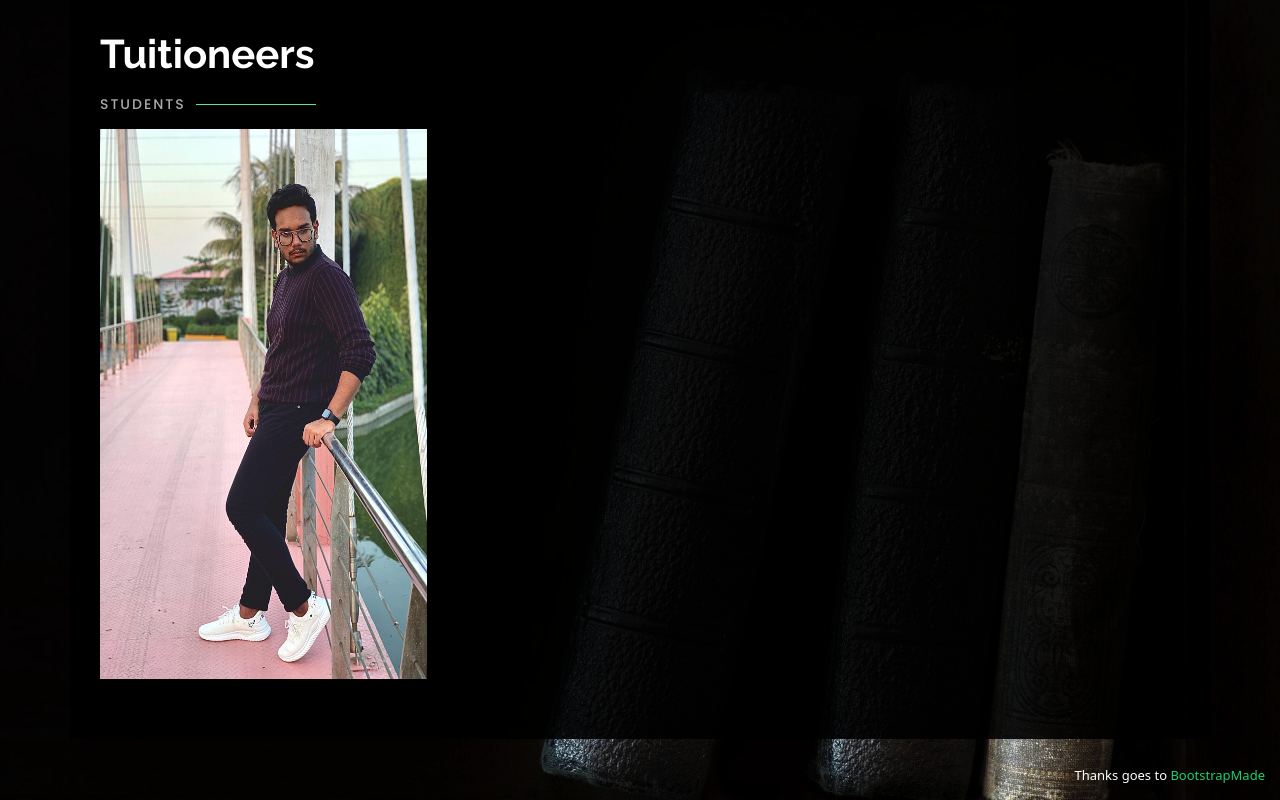
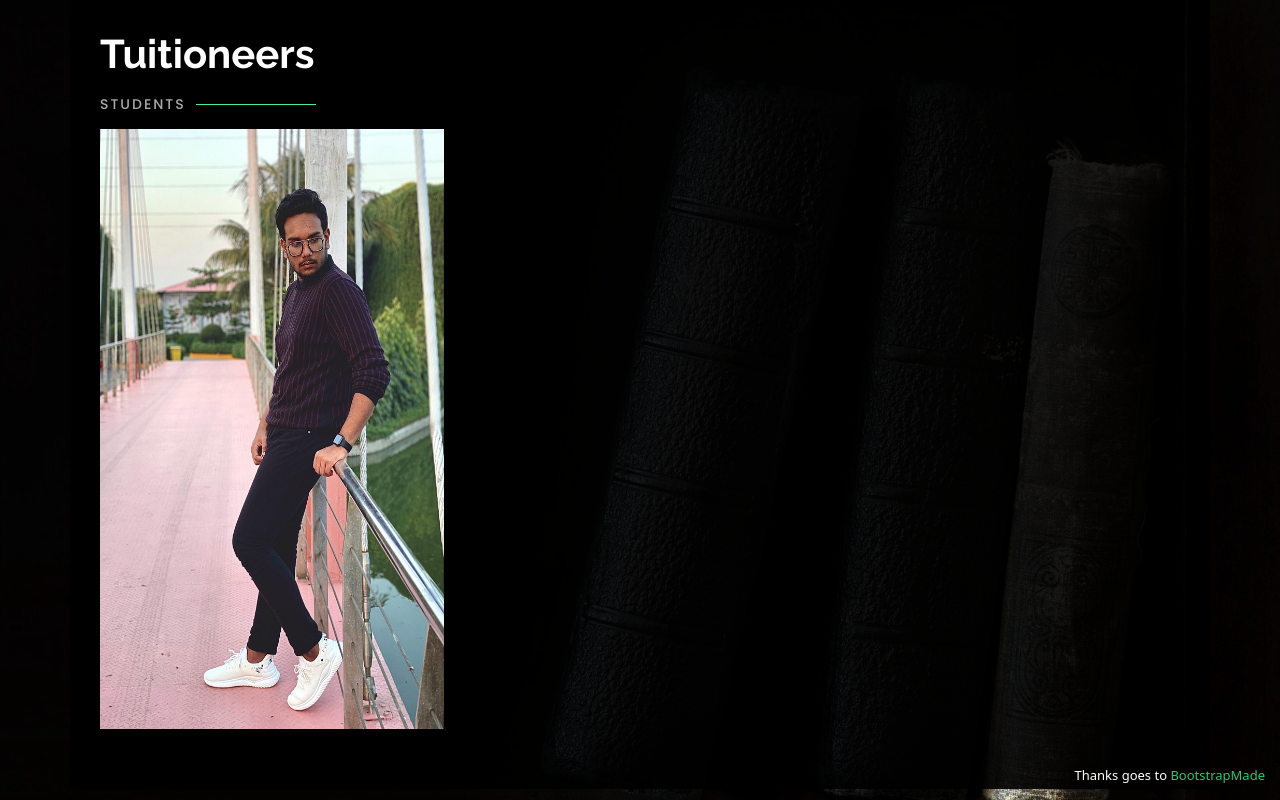
Before and after one commit to rh2975/tuitioneers, a Django app: page /teacher/1/ in a window 1280 px wide. Run offline with Django 3.2, Linux system fonts and the light colour scheme; data comes from the database, SQL or seed files in the repository; both versions use the stored data as it was after the commit; some libraries are stand-ins or nearby versions.

Commit message:
sec commit

```diff
--- a/ttnapp/static/css/additionals.css
+++ b/ttnapp/static/css/additionals.css
@@ -1,4 +1,26 @@
 .sub-image:hover {
-    opacity: 0.7;
-    cursor: pointer;
+  opacity: 0.7;
+  cursor: pointer;
+}
+
+.resp {
+  width: 100%;
+  height: 700px;
+}
+
+@media (max-width: 992px) {
+  .resp {
+    width: 60%;
   }
+}
+
+.resp2 {
+  /* width: 95%; */
+  height: 600px;
+}
+
+@media (max-width: 992px) {
+  .resp2 {
+    width: 80%;
+  }
+}
--- a/ttnapp/templates/home.html
+++ b/ttnapp/templates/home.html
@@ -37,9 +37,9 @@
           {% for teacher in teachers %}
             <div class="col-lg-5 col-md-6 portfolio-item filter-app">
               <div class="portfolio-wrap" onclick="window.location.href='{% url 'teacher' teacher.id %}'">
-                {% comment %} <img src="{{ teacher.details.pic.url }}" class="img-fluid" alt="" style="height: 700px; width: 100%;"> {% endcomment %}
-                {% if teacher.id == 1 %}<img src="{% static 'img/uploads/368-kakashi.png' %}" class="img-fluid" alt="" style="height: 700px; width: 100%;">
-                {% elif teacher.id == 2 %}<img src="{% static 'img/uploads/368-kakashi_Wco31Ty.jpg' %}" class="img-fluid" alt="" style="height: 700px; width: 100%;">
+                {% comment %} <img src="{{ teacher.details.pic.url }}" class="img-fluid resp" alt=""> {% endcomment %}
+                {% if teacher.id == 1 %}<img src="{% static 'img/uploads/368-kakashi.png' %}" class="img-fluid resp" alt="">
+                {% elif teacher.id == 2 %}<img src="{% static 'img/uploads/368-kakashi_Wco31Ty.jpg' %}" class="img-fluid resp" alt="">
                 {% endif %}
                 <div class="portfolio-info">
                   <h3>{{ teacher.details.name }}</h3>
--- a/ttnapp/templates/subject_exams.html
+++ b/ttnapp/templates/subject_exams.html
@@ -22,7 +22,7 @@
 
         {% for exam in exams %}
           <div class="">
-            <div class="col-lg-2 col-md-6 sub-image">
+            <div class="col-lg-6 col-md-6 sub-image">
               <div class="" onclick="window.location.href='{% url 'subject_marks' student.id subject.id exam.id %}'">
                 <!-- <div class="icon"><i class="bx bxl-dribbble"></i></div> -->
                 <!-- <div class="icon"><img src="{{ exam.pic.url }}" alt="{{ exam.name }}" height="100%;" width="100%;"></div> -->
--- a/ttnapp/templates/teacher_students.html
+++ b/ttnapp/templates/teacher_students.html
@@ -17,11 +17,11 @@
           {% for student in students %}
             <div class="col-lg-4 col-md-6 portfolio-item filter-app">
               <div class="portfolio-wrap" onclick="window.location.href='{% url 'student' student.id %}'">
-                {% comment %} <img src="{{ student.details.pic.url }}" class="img-fluid" alt="" style="height: 580px;"> {% endcomment %}
-                {% if student.id == 1 %}<img src="{% static 'img/uploads/128878424_435200464309980_3090279836481231981_o_1GovWXL.jpg' %}" class="img-fluid" alt="" style="height: 550px; width: 95%;">
-                {% elif student.id == 2 %}<img src="{% static 'img/uploads/30706333_1816569825316756_8932223848900722688_n_ibyBeuk.jpg' %}" class="img-fluid" alt="" style="height: 550px;">
-                {% elif student.id == 3 %}<img src="{% static 'img/uploads/321672665va645a65sf14.jpg' %}" class="img-fluid" alt="" style="height: 550px;">
-                {% elif student.id == 4 %}<img src="{% static 'img/uploads/498209482309c4u09jc83280.jpg' %}" class="img-fluid" alt="" style="height: 550px;">
+                {% comment %} <img src="{{ student.details.pic.url }}" class="img-fluid resp2" alt="" style="height: 580px;"> {% endcomment %}
+                {% if student.id == 1 %}<img src="{% static 'img/uploads/128878424_435200464309980_3090279836481231981_o_1GovWXL.jpg' %}" class="img-fluid resp2" alt="">
+                {% elif student.id == 2 %}<img src="{% static 'img/uploads/30706333_1816569825316756_8932223848900722688_n_ibyBeuk.jpg' %}" class="img-fluid resp2" alt="">
+                {% elif student.id == 3 %}<img src="{% static 'img/uploads/321672665va645a65sf14.jpg' %}" class="img-fluid resp2" alt="">
+                {% elif student.id == 4 %}<img src="{% static 'img/uploads/498209482309c4u09jc83280.jpg' %}" class="img-fluid resp2" alt="" style="height: 530px;">
                 {% endif %}
                 <div class="portfolio-info">
                   <h3>{{ student.details.name }}</h3>
```
Also changed, not shown: db.sqlite3.
